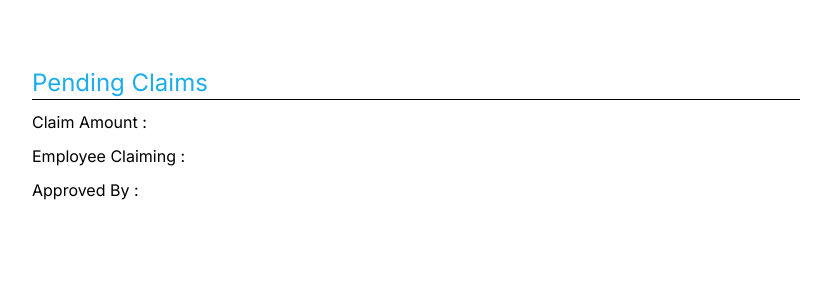
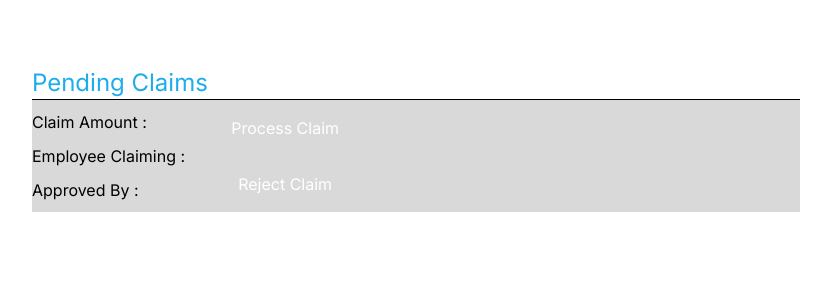
Before and after one commit to Sep-Fading/SWE_Project_Frontend, a Next.js app: page /Finance/pending_claims in a window 1280 px wide. Shown: the top 300 px of the page, without its empty margins (224-1055 px from the left). Built offline with nearby package versions, Linux system fonts and the light colour scheme.

Commit message:
Added grey background to claiminfobox so design is consistent

```diff
--- a/src/Components/ClaimInfoBox.tsx
+++ b/src/Components/ClaimInfoBox.tsx
@@ -9,7 +9,7 @@ interface ClaimInfoBoxProps {
 // The ClaimInfoBox element takes the headings and the text in the buttons as props as arrays - the data inside of these arrays are mapped into HTML elements (buttons and headings)
 const ClaimInfoBox = ({ headingText, buttonText }: ClaimInfoBoxProps) => {
   return (
-    <div className="flex">
+    <div className="flex shadow-lg rounded-md bg-[#D9D9D9]">
       <div className="flex flex-col justify-evenly">
         {headingText.map((heading, index) => (
           <h2 key={index}>{heading} :</h2>
```
